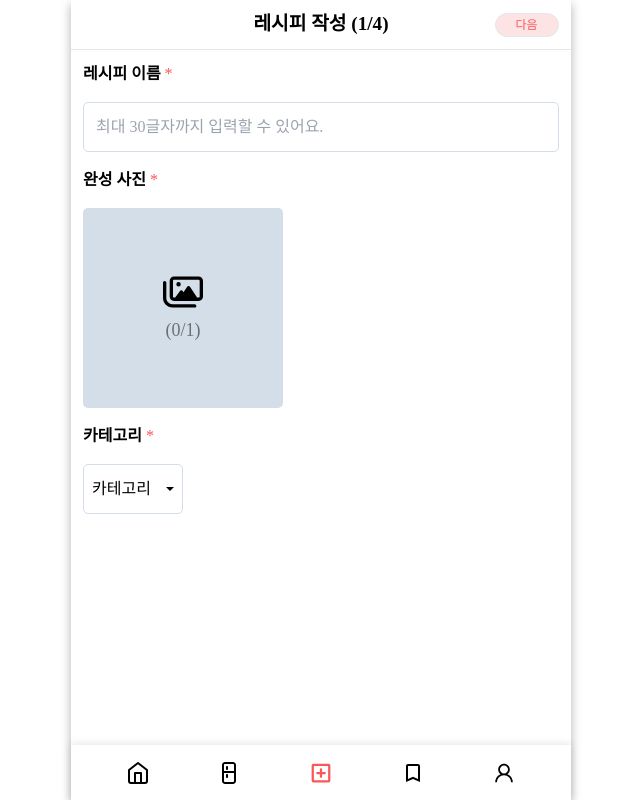
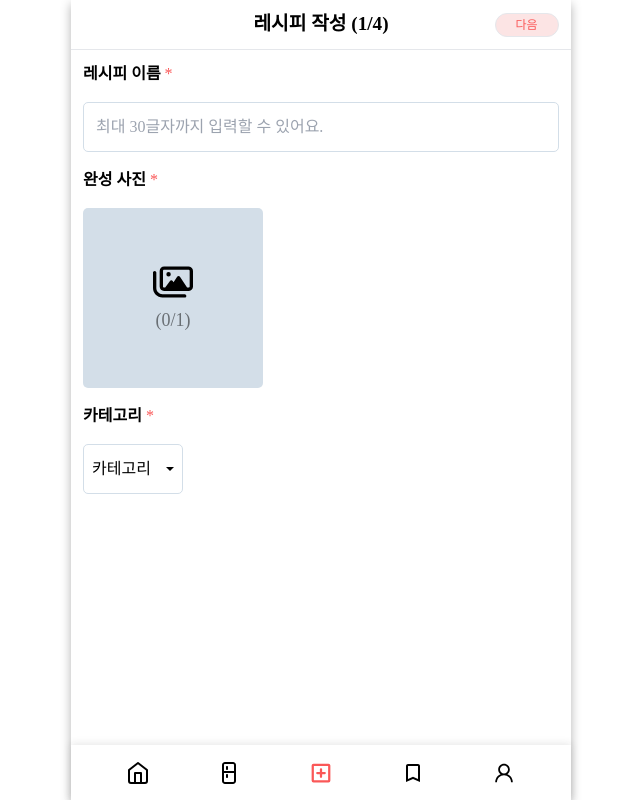
Before and after one commit to OZ-Coding-School/oz_02_main-001-FE, a React (Vite) app: page /recipeRegistration in a window 1280 px wide. Shown: the whole page, without its empty margins (319-959 px from the left). Built offline with nearby package versions, Linux system fonts and the light colour scheme; a web font is replaced by a local one.

Commit message:
Style: ImageUpload 컴포넌트 생성

```diff
--- /dev/null
+++ b/src/pages/RecipeRegistrationPage/components/imageUpload/ImageUpload.tsx
@@ -0,0 +1,65 @@
+import { FaRegImages } from "react-icons/fa6";
+import React, { useState } from "react";
+import ProceedModal from "@components/modal/ProceedModal";
+
+interface ImageUploadProps {
+  recipeDataImage: string;
+}
+
+const ImageUpload: React.FC<ImageUploadProps> = ({ recipeDataImage }) => {
+  const [showModal, setShowModal] = useState<boolean>(false);
+  const [image, setImage] = useState<string>(recipeDataImage);
+
+  const handleMainImageClick = () => {
+    if (!image) {
+      document.getElementById("fileInput")?.click();
+    } else {
+      setShowModal(true);
+    }
+  };
+
+  const handleFileChange = (event: React.ChangeEvent<HTMLInputElement>): void => {
+    if (event.target.files && event.target.files[0]) {
+      const reader = new FileReader();
+      reader.onload = (e) => {
+        setImage(e.target?.result as string);
+      };
+      reader.readAsDataURL(event.target.files[0]);
+    }
+  };
+
+  const handleDeleteImage = (): void => {
+    // api 데이터 업데이트 코드 추가 예정
+    setImage("");
+    setShowModal(false);
+  };
+
+  const handleCloseModal = (): void => {
+    setShowModal(false);
+  };
+
+  return (
+    <>
+      <div className="size-[180px] cursor-pointer" onClick={handleMainImageClick}>
+        {image ? (
+          <img src={image} className="rounded-[5px] size-full" />
+        ) : (
+          <div className="flex flex-col gap-1 justify-center items-center size-full bg-softBlue rounded-[5px] ">
+            <FaRegImages className="size-[40px]" />
+            <span className="text-[#000000]/50 text-lg">(0/1)</span>
+          </div>
+        )}
+      </div>
+      <input type="file" id="fileInput" className="hidden" onChange={handleFileChange} />
+      {showModal && (
+        <ProceedModal
+          proceedQuestionText="이미지를 삭제 하시겠습니까?"
+          handleLeftClick={handleDeleteImage}
+          handleRightClick={handleCloseModal}
+        />
+      )}
+    </>
+  );
+};
+
+export default ImageUpload;
--- a/src/pages/RecipeRegistrationPage/components/step/FirstStep.tsx
+++ b/src/pages/RecipeRegistrationPage/components/step/FirstStep.tsx
@@ -1,9 +1,8 @@
 import React, { useState } from "react";
 import Label from "../Label";
-import { FaRegImages } from "react-icons/fa6";
-import ProceedModal from "@components/modal/ProceedModal";
 import Input from "../input/Input";
 import SelectBox from "../selectbox/SelectBox";
+import ImageUpload from "../imageUpload/ImageUpload";
 
 interface FirstStepProps {
   recipeData: RecipeRegistrationDataType;
@@ -11,65 +10,18 @@ interface FirstStepProps {
 }
 
 const FirstStep: React.FC<FirstStepProps> = ({ recipeData, setRecipeData }) => {
-  const [showModal, setShowModal] = useState<boolean>(false);
-  const [image, setImage] = useState<string>(recipeData.mainImage);
   const categories = ["일상요리", "건강요리", "야식", "디저트"];
-
-  const handleMainImageClick = () => {
-    if (!image) {
-      document.getElementById("fileInput")?.click();
-    } else {
-      setShowModal(true);
-    }
-  };
-
-  const handleFileChange = (event: React.ChangeEvent<HTMLInputElement>): void => {
-    if (event.target.files && event.target.files[0]) {
-      const reader = new FileReader();
-      reader.onload = (e) => {
-        setImage(e.target?.result as string);
-      };
-      reader.readAsDataURL(event.target.files[0]);
-    }
-  };
-
-  const handleDeleteImage = (): void => {
-    // api 데이터 업데이트 코드 추가 예정
-    setImage("");
-    setShowModal(false);
-  };
-
-  const handleCloseModal = (): void => {
-    setShowModal(false);
-  };
 
   return (
     <>
       <Label name="레시피 이름" />
       <Input placeholder="최대 30글자까지 입력할 수 있어요." maxLength={5} />
       <Label name="완성 사진" />
-      <div className="size-[200px] cursor-pointer" onClick={handleMainImageClick}>
-        {image ? (
-          <img src={image} className="rounded-[5px] size-full" />
-        ) : (
-          <div className="flex flex-col gap-1 justify-center items-center size-full bg-softBlue rounded-[5px] ">
-            <FaRegImages className="size-[40px]" />
-            <span className="text-[#000000]/50 text-lg">(0/1)</span>
-          </div>
-        )}
-      </div>
-      <input type="file" id="fileInput" className="hidden" onChange={handleFileChange} />
+      <ImageUpload recipeDataImage={recipeData.mainImage} />
       <Label name="카테고리" />
       <div className="w-[100px]">
         <SelectBox options={categories} placeholder="카테고리" />
       </div>
-      {showModal && (
-        <ProceedModal
-          proceedQuestionText="이미지를 삭제 하시겠습니까?"
-          handleLeftClick={handleDeleteImage}
-          handleRightClick={handleCloseModal}
-        />
-      )}
     </>
   );
 };
--- a/src/pages/RecipeRegistrationPage/components/step/SecondStep.tsx
+++ b/src/pages/RecipeRegistrationPage/components/step/SecondStep.tsx
@@ -30,9 +30,7 @@ const SecondStep: React.FC = () => {
     setIsDeleteButtonClick(true);
   };
 
-  const handleMinusClick = (e) => {
-    console.log(e.target);
-  };
+  const handleMinusClick = () => {};
 
   const handleCompleteClick = () => {
     setIsDeleteButtonClick(false);
@@ -72,7 +70,7 @@ const SecondStep: React.FC = () => {
           {isDeleteButtonClick && (
             <div
               className="flex justify-center items-center w-[50px] h-[108px]"
-              onClick={(e) => handleMinusClick(e)}
+              onClick={handleMinusClick}
             >
               <FiMinusCircle className="size-[24px]" />
             </div>
--- a/src/pages/RecipeRegistrationPage/page/index.tsx
+++ b/src/pages/RecipeRegistrationPage/page/index.tsx
@@ -39,7 +39,7 @@ const RecipeRegistrationPage: React.FC = () => {
         handleBackBtnClick={handleBackButtonClick}
         handleButtonClick={step === 4 ? handleSubmitButtonClick : handleNextButtonClick}
       />
-      <div className="flex flex-col p-3 gap-4 mb-[55px]">
+      <div className="flex flex-col min-h-[calc(100vh-105px)] p-3 gap-4 w-full pb-[65px]">
         {step === 1 && <FirstStep recipeData={recipeData} setRecipeData={setRecipeData} />}
         {step === 2 && <SecondStep />}
         {step === 3 && <ThirdStep />}
```
